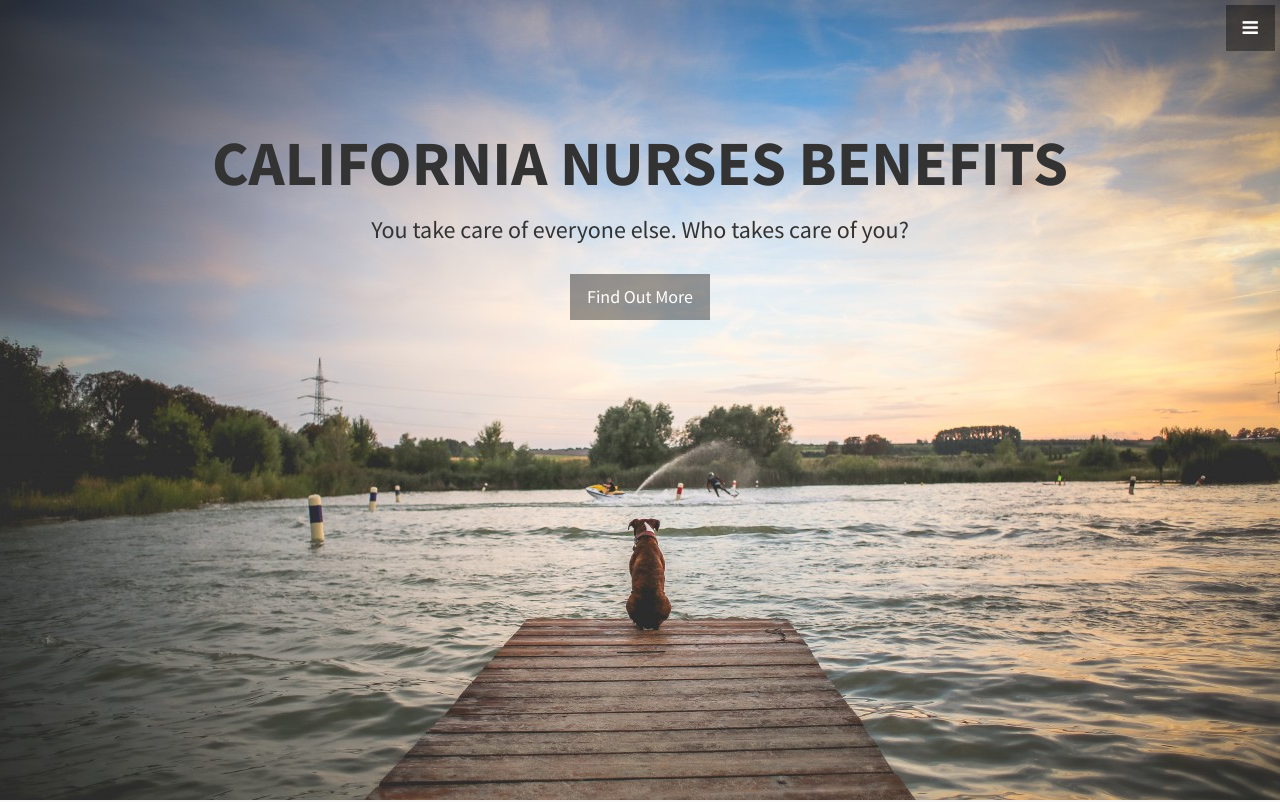
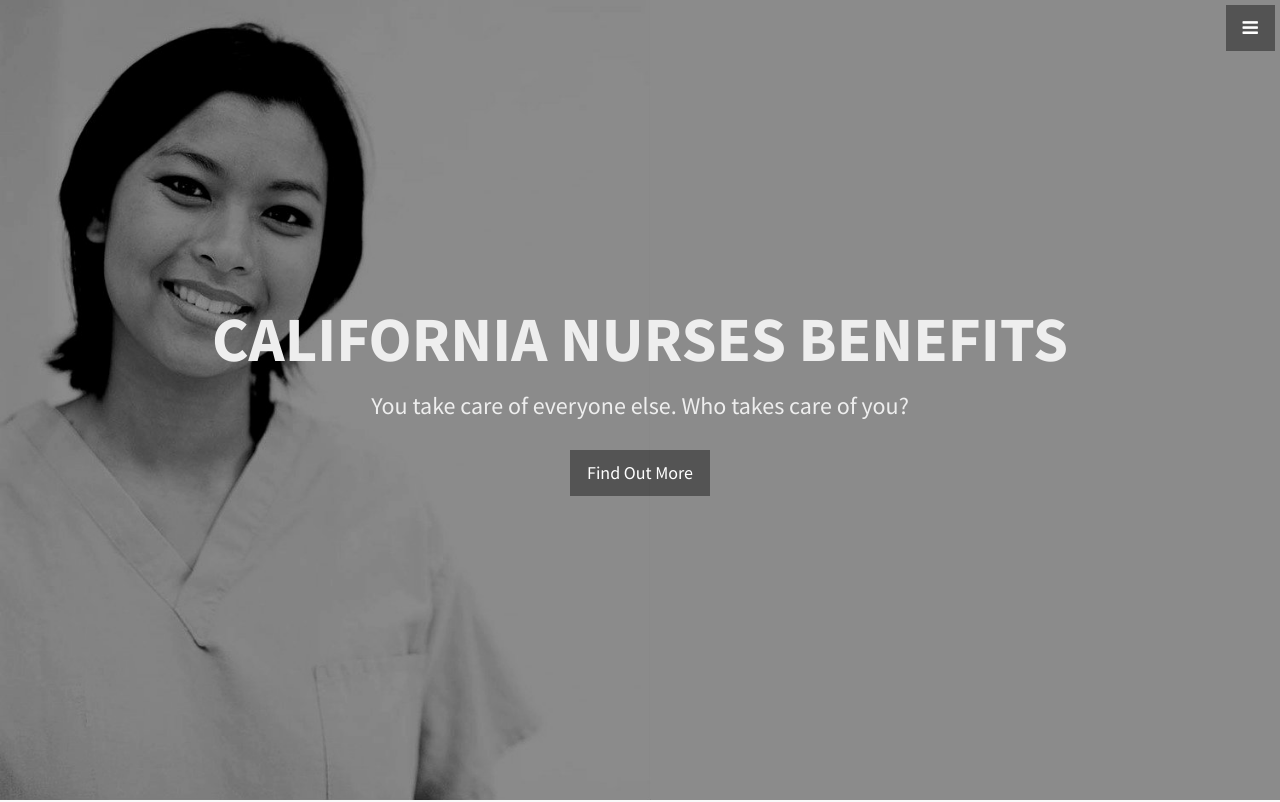
Before and after one commit to pwmckenna/ivanoff, a plain HTML site: page index.html in a window 1280 px wide. Shown: the top 802 px of the page. Drawn offline with Linux system fonts and the light colour scheme.

Commit message:
use nurse background image

```diff
--- a/css/stylish-portfolio.css
+++ b/css/stylish-portfolio.css
@@ -26,25 +26,15 @@ body {
 @media only screen and (min-width: 400px) {
     /* styles for wide screens */
     .header {
-        background: url(../img/bg.jpg) no-repeat top center;
-        background-color: white;
-        background-attachment: fixed;
-    }
-}
-
-@media only screen and (min-width: 1300px) {
-    .header {
-        background-size: 100%;
+        color: #eee;
+        background: url(../img/nursedark.jpg) no-repeat;
+        background-size: auto 100%;
+        background-color: rgb(139, 139, 139);
     }
 }
 
 a.fa-stack {
     color: white !important;
-}
-
-.header .text-vertical-center {
-    vertical-align: top !important;
-    padding-top: 10%;
 }
 
 .text-vertical-center {
```
Also changed, not shown: img/nursedark.jpg (added).
